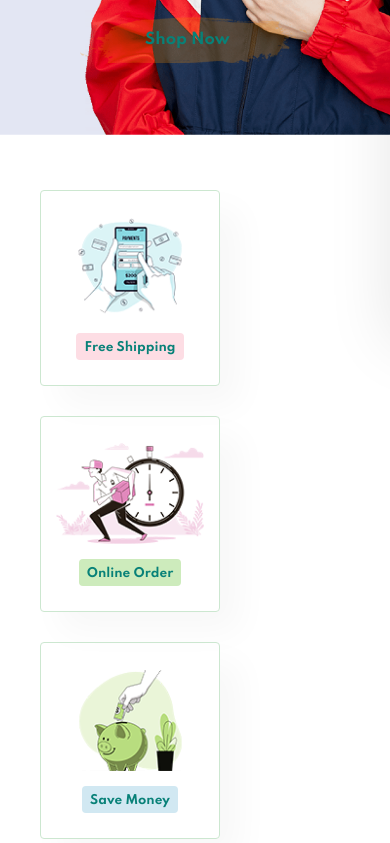
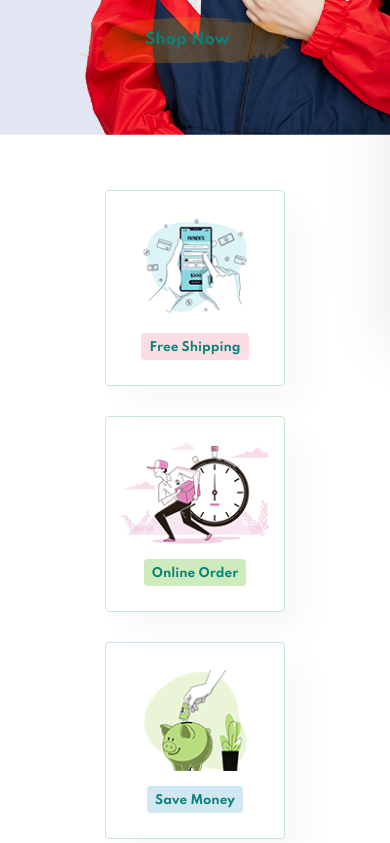
Before and after one commit to muntazircodes/EcommerceWebsite, a plain HTML site: page Structure/index.html in a window 390 px wide. Shown: the part 541-1384 px from the top of the page. Drawn offline with Linux system fonts and the light colour scheme; a script that the page names is missing.

Commit message:
The feture boxes have been perfectly targeted for ipad

```diff
--- a/Styling/style.css
+++ b/Styling/style.css
@@ -579,10 +579,15 @@ footer .copyright {
     display: none;
   }
   #hero {
-
     height: 70vh;
     padding: 0 80px;
     background-position: top 30% right 30%;
+  }
+  #feature {
+    justify-content: center;
+  }
+  #feature .fe-box {
 
+    margin: 15px 15px;
   }
 }
```
